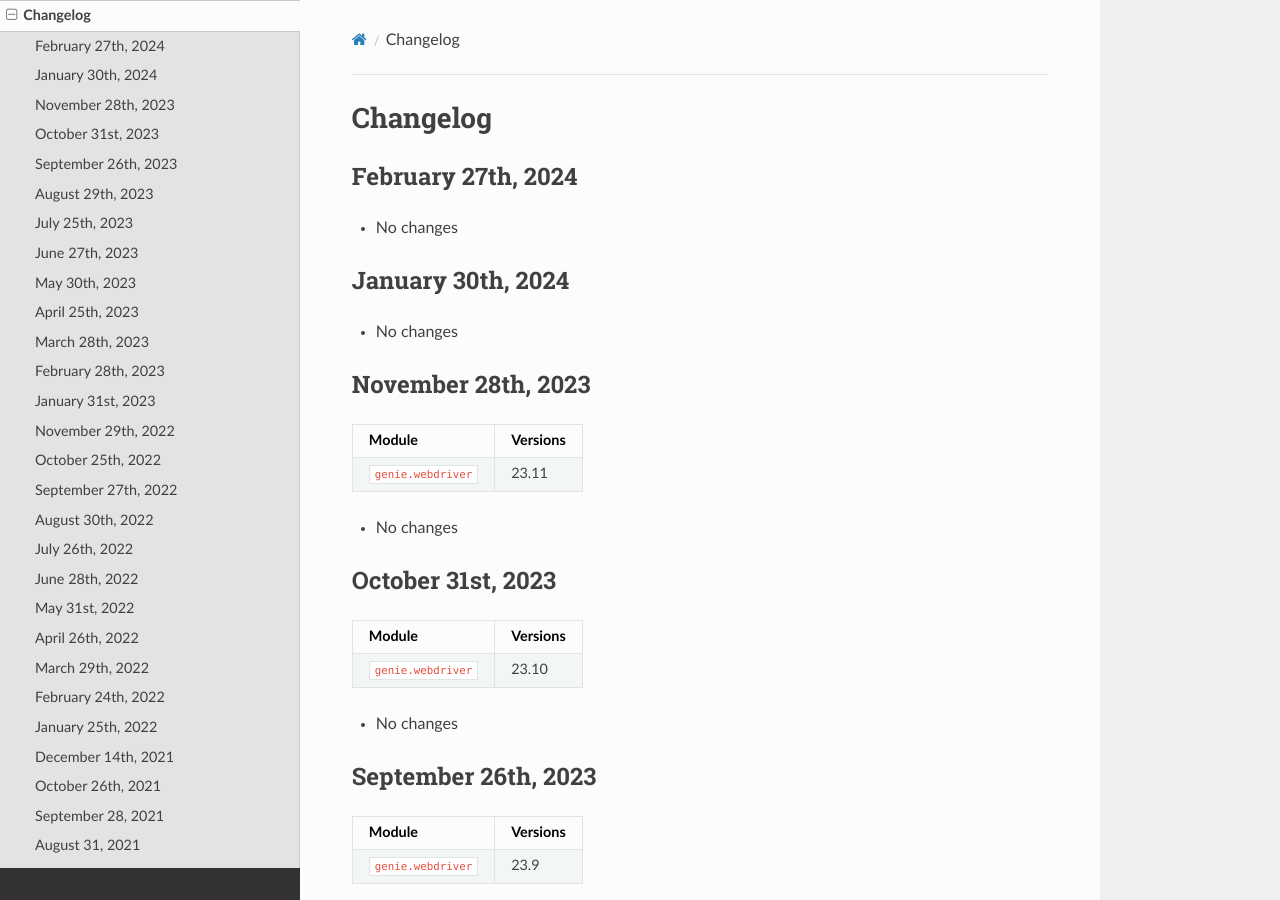
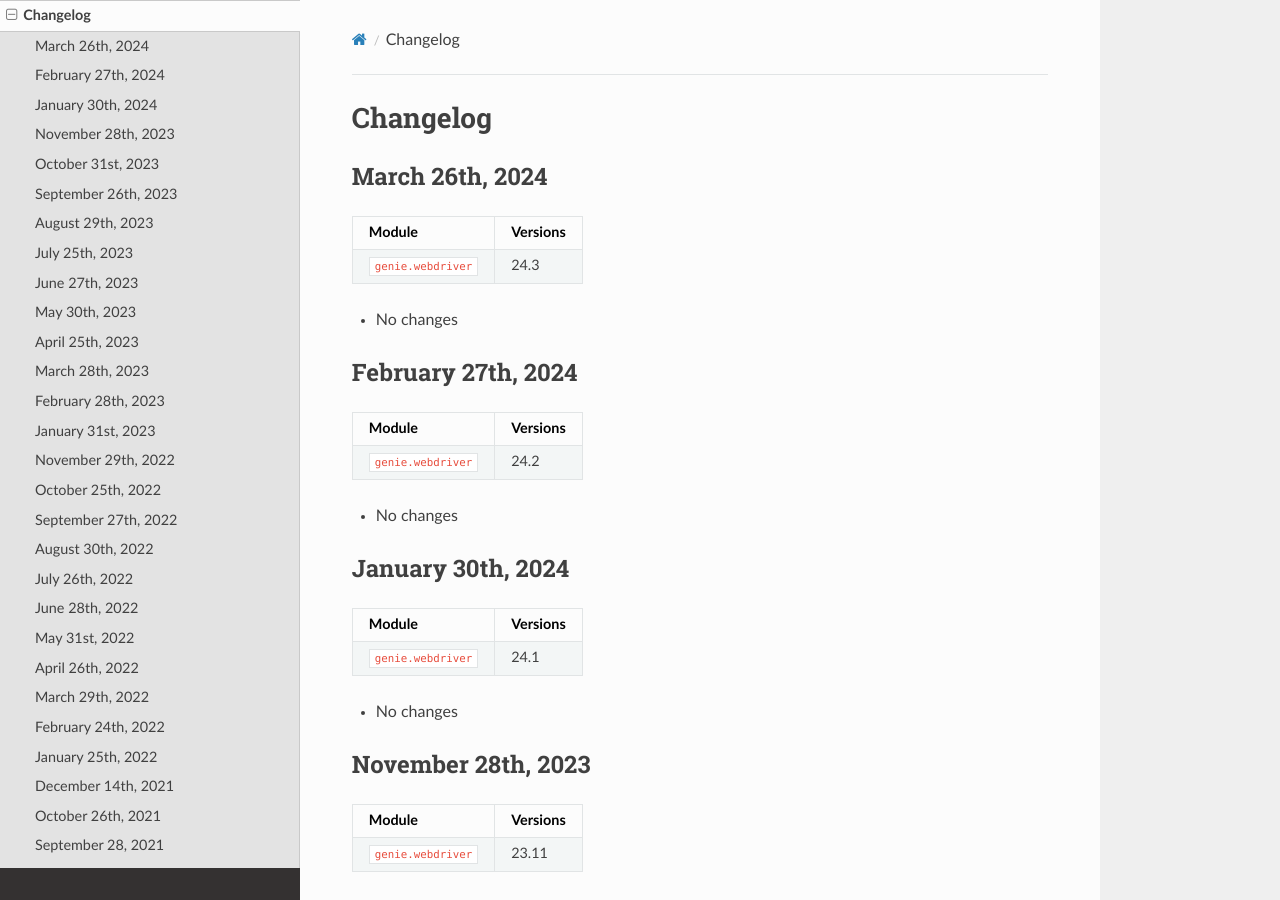
Before and after one commit to CiscoTestAutomation/geniewebdriver, a Sphinx documentation site: the page built from docs/changelog/index.rst, in a window 1280 px wide and 900 px high. Built offline with Sphinx 7.4.7 and the Read the Docs theme 2.0.0, drawn with Linux system fonts in a browser that asks for light colours.

Commit message:
Releasing v24.3

```diff
--- a/docs/changelog/index.rst
+++ b/docs/changelog/index.rst
@@ -1,5 +1,16 @@
 Changelog
 =========
+
+March 26th, 2024
+------------------
+
++-------------------------------+-------------------------------+
+| Module                        | Versions                      |
++===============================+===============================+
+| ``genie.webdriver``           | 24.3                          |
++-------------------------------+-------------------------------+
+
+- No changes
 
 February 27th, 2024
 ------------------
@@ -7,7 +18,7 @@ February 27th, 2024
 +-------------------------------+-------------------------------+
 | Module                        | Versions                      |
 +===============================+===============================+
-| ``genie.webdriver``           | 24.2                         |
+| ``genie.webdriver``           | 24.2                          |
 +-------------------------------+-------------------------------+
 
 - No changes
@@ -18,7 +29,7 @@ January 30th, 2024
 +-------------------------------+-------------------------------+
 | Module                        | Versions                      |
 +===============================+===============================+
-| ``genie.webdriver``           | 24.1                         |
+| ``genie.webdriver``           | 24.1                          |
 +-------------------------------+-------------------------------+
 
 - No changes
```
